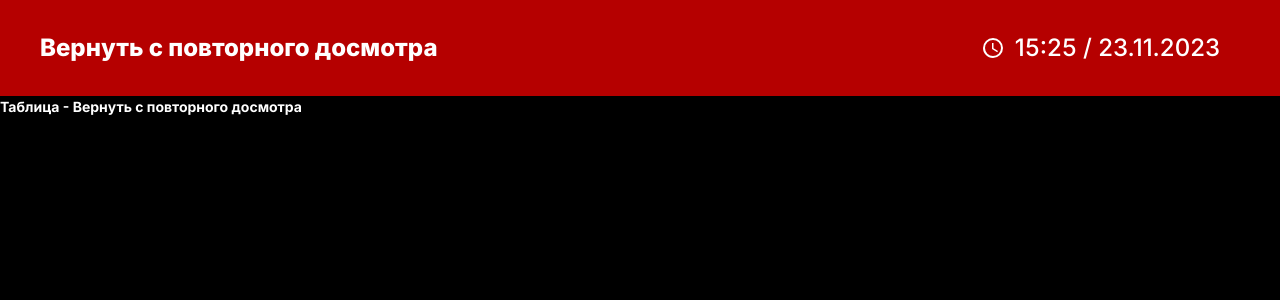
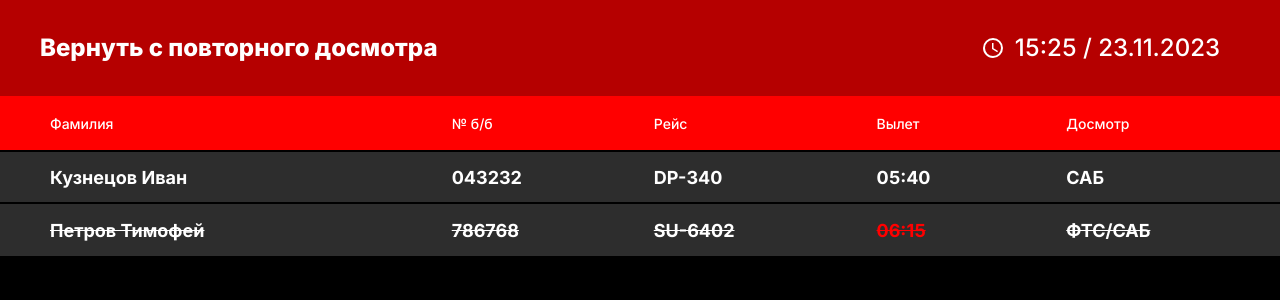
Before and after one commit to bruhno/arpax.panel.frontend, a Vue app: page /return-reexamination in a window 1280 px wide. Shown: the top 300 px of the page. Built offline with nearby package versions, Linux system fonts and the light colour scheme.

Commit message:
feat: return to reexamination scoreboard
ref: #121351

```diff
--- a/src/components/Scoreboard/ReturnReexamination/ReturnReexaminationTable.vue
+++ b/src/components/Scoreboard/ReturnReexamination/ReturnReexaminationTable.vue
@@ -1,9 +1,64 @@
-<script setup lang="ts"></script>
+<script setup lang="ts">
+import { useRoute } from 'vue-router';
+import TableComponent from '@/components/TableComponent/TableComponent.vue';
+import {
+  onMounted,
+  onUnmounted,
+  ref,
+} from 'vue';
+
+import { getReturnReexamination } from '@/api';
+import type { ReturnReexaminationItem } from '@/domain/types';
+
+const route = useRoute();
+const { belt } = route.query;
+
+const tableData = ref<ReturnReexaminationItem[]>([]);
+
+const fetchData = async () => {
+  try {
+    const response = await getReturnReexamination({
+      query: {
+        belt: +(belt ?? 1),
+      },
+    });
+    if (response !== undefined) {
+      tableData.value = response;
+    } else {
+      tableData.value = [];
+    }
+  } catch {
+    tableData.value = [];
+  }
+};
+
+let intervalId: number;
+
+onMounted(() => {
+  fetchData();
+  intervalId = setInterval(fetchData, 1000) as unknown as number;
+});
+
+onUnmounted(() => {
+  clearInterval(intervalId);
+});
+
+const headers = [
+  { title: 'Фамилия', key: 'passenger' },
+  { title: '№ б/б', key: 'baggageNum' },
+  { title: 'Рейс', key: 'flightNum' },
+  { title: 'Вылет', key: 'scheduleTime' },
+  { title: 'Досмотр', key: 'inspection' },
+];
+</script>
 
 <template>
-  <div class="greetings">
-    Таблица - Вернуть с повторного досмотра
-  </div>
+  <table-component
+    time-column-key="scheduleTime"
+    header-background-color="redHeader"
+    :headers="headers"
+    :items="tableData"
+  />
 </template>
 
 <style module lang="scss"></style>
```
Also changed, not shown: 1 other file (tests, documents, lock files or other folders).
